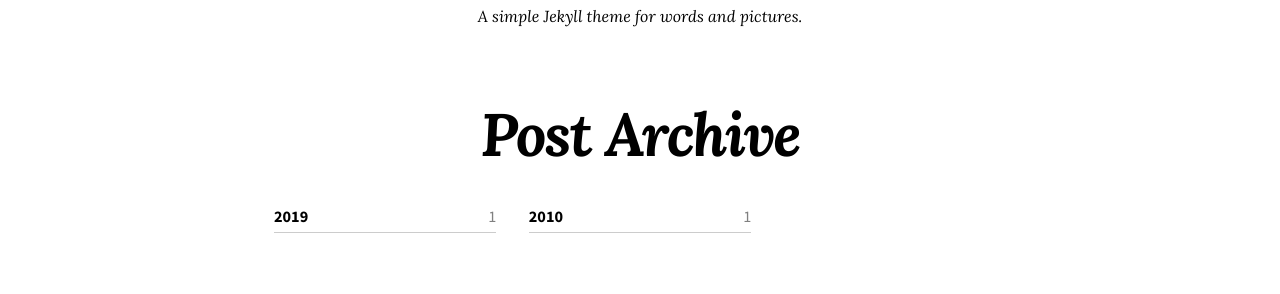
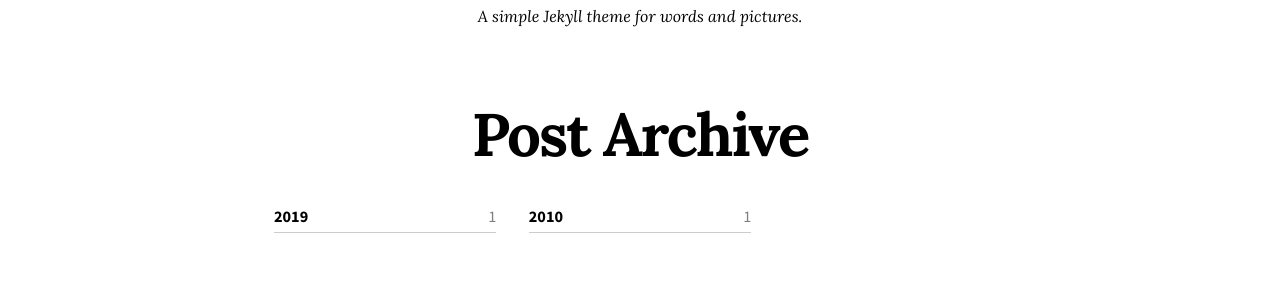
Before and after one commit to b0ho/b0ho.github.io, a Jekyll site: the page built from posts.md, in a window 1280 px wide. Shown: the part 268-562 px from the top of the page. Built offline with Jekyll 4.4.1, drawn with Linux system fonts in a browser that asks for light colours; nearby versions of some CDN libraries.

Commit message:
css test

```diff
--- a/_config.yml
+++ b/_config.yml
@@ -1,5 +1,5 @@
 
-remote_theme: mmistakes/so-simple-theme
+remote_theme: #mmistakes/so-simple-theme
 
 locale: en-US
 title: "Hi B0HO"
--- a/_sass/so-simple/_page.scss
+++ b/_sass/so-simple/_page.scss
@@ -14,7 +14,6 @@
   margin-bottom: 0.5em;
   font-family: $title-font-family;
   font-weight: $page-title-weight;
-  font-style: italic;
   letter-spacing: -2px;
 }
 
```
